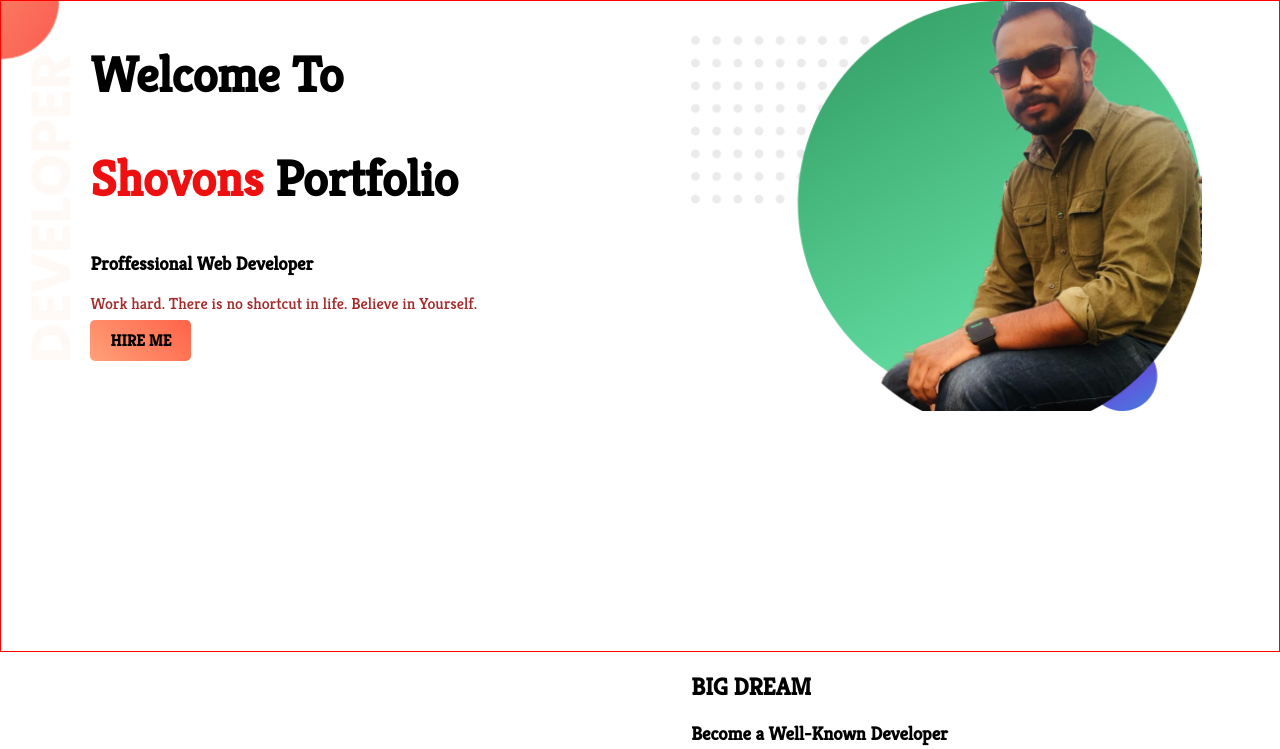
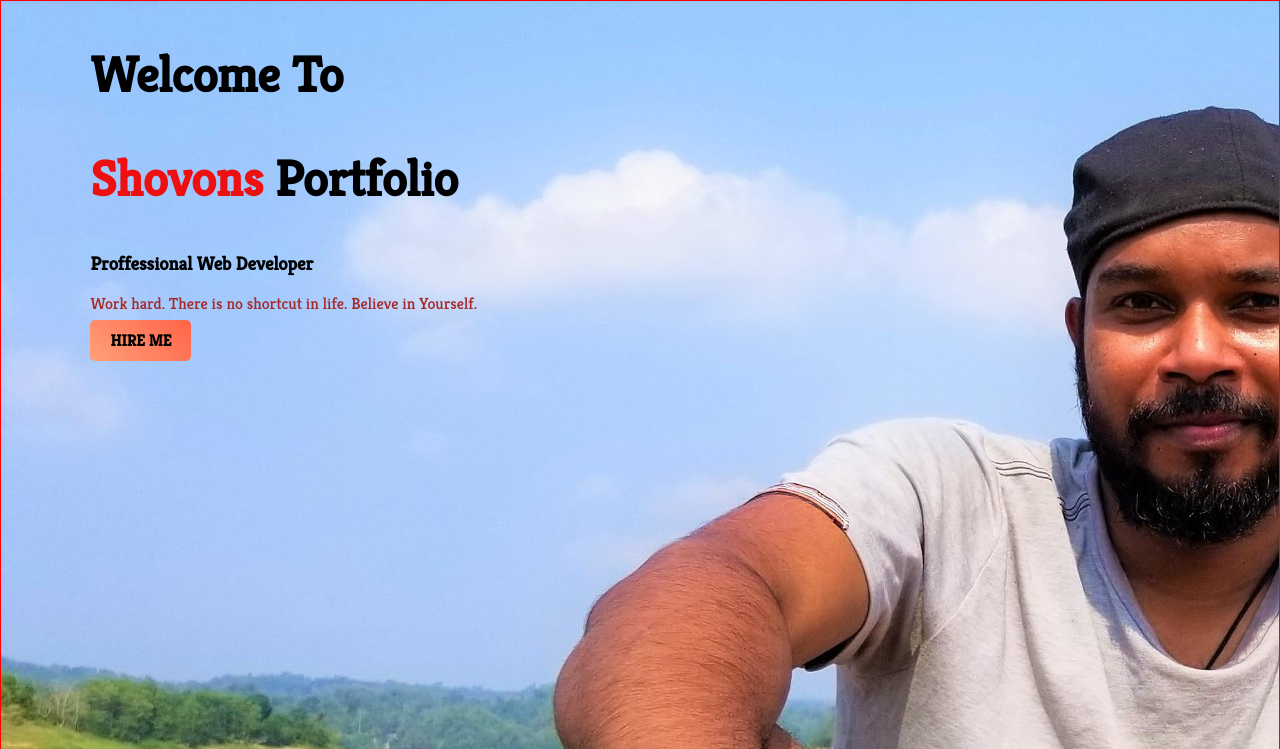
Before and after one commit to MrittunjoyLakra/portfolio, a plain HTML site: page index.html in a window 1280 px wide. Shown: the top 749 px of the page. Drawn offline with Linux system fonts and the light colour scheme.

Commit message:
backchange

```diff
--- a/index.html
+++ b/index.html
@@ -20,7 +20,7 @@
         </div>
 
     <div class="half-width">
-        <img src="images/propic2.png" alt="">
+
     </div>
 
    </section>
--- a/style.css
+++ b/style.css
@@ -26,12 +26,12 @@ width: 100%;
 }
 .top-banner{
     border: 1px solid red;
-    background-image: url("images/top-banner.png");
+    background-image: url("images/port.jpg");
     background-repeat: no-repeat;
 
 }
 section{
-    height: 500px;
+    height: 600px;
     padding-bottom: 150px;
 }
 .link-button{
```
Also changed, not shown: images/port.jpg (added).
